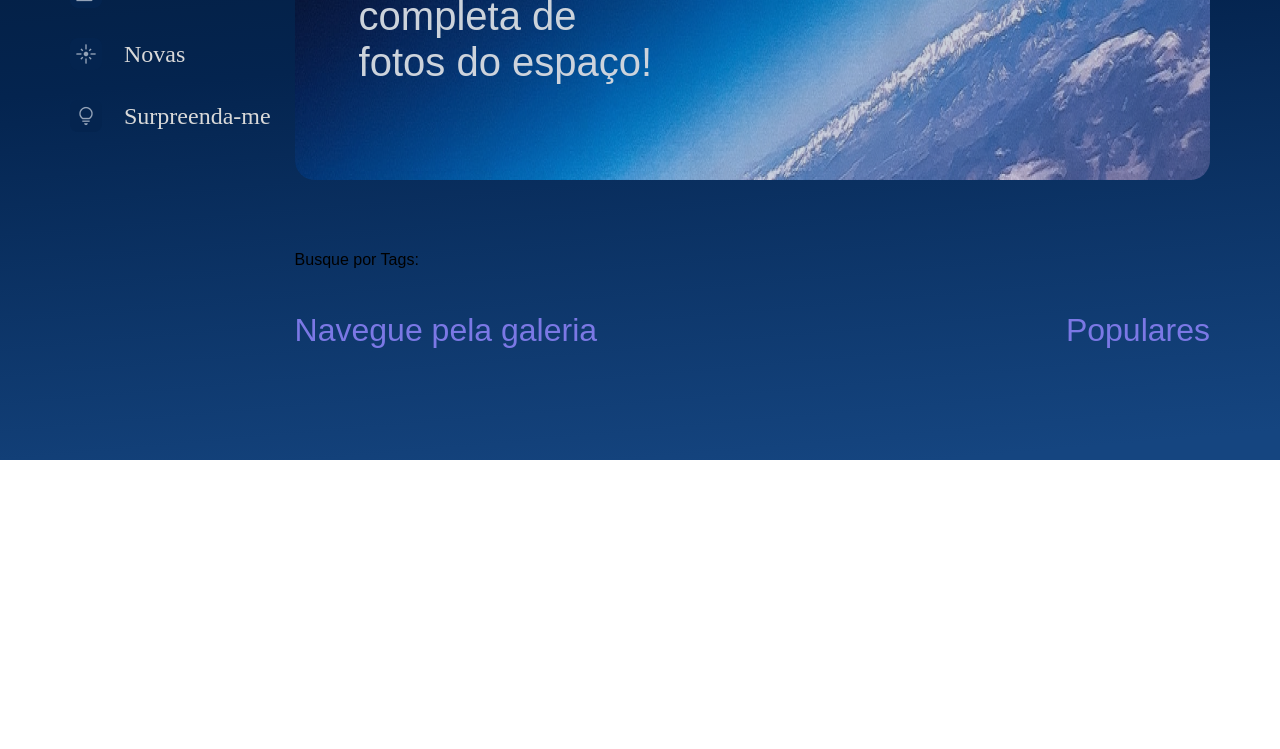
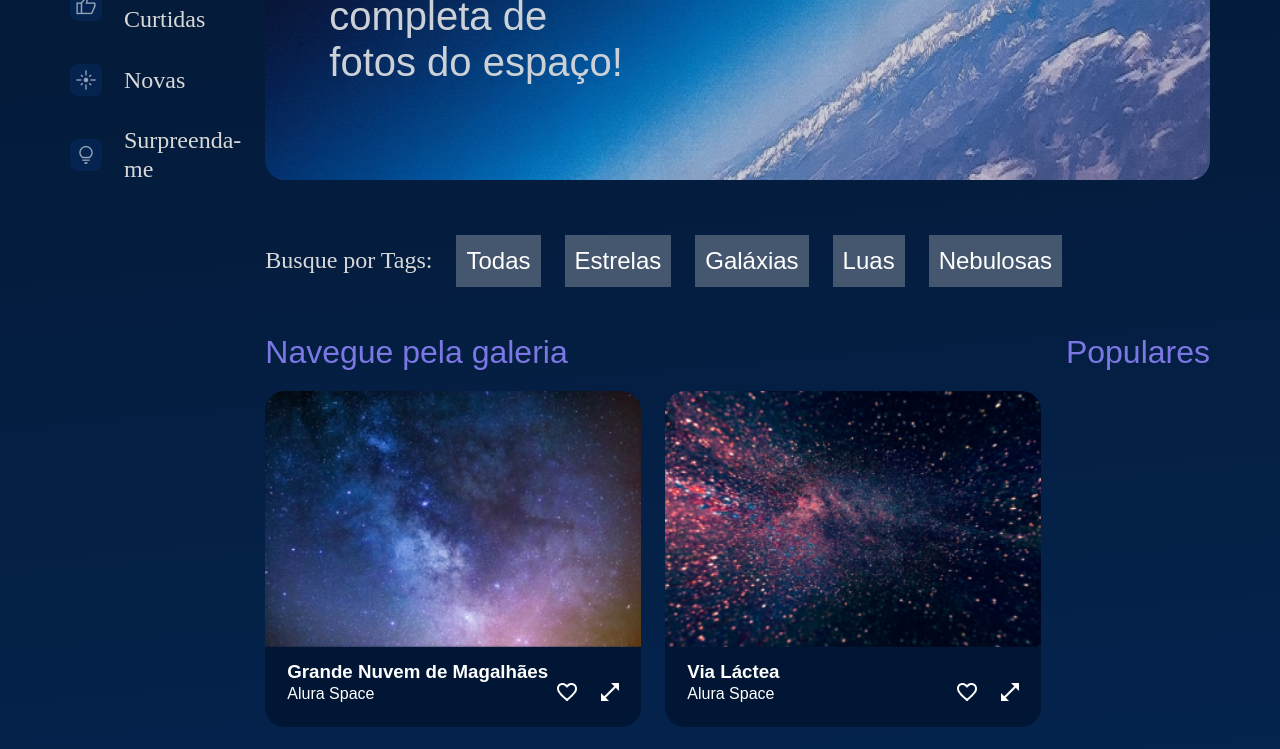
Before and after one commit to devkarine/space-app, a React (Vite) app: page / in a window 1280 px wide. Shown: the part 340-1089 px from the top of the page. Before the commit the page ends 800 px from the top, so only its background shows below. Built offline with nearby package versions, Linux system fonts and the light colour scheme.

Commit message:
feat: adiciona card de imagens da galeria

```diff
--- a/src/App.tsx
+++ b/src/App.tsx
@@ -4,12 +4,18 @@ import { Cabecalho } from "./components/Cabecalho";
 import { BarraLateral } from "./components/BarraLateral";
 import { Banner } from "./components/Banner";
 import { Galeria } from "./components/Galeria";
+import fotos from "./fotos.json";
+import { useState } from "react";
+import { DialogZoom } from "./components/ModalZoom";
 
 const FundoGradiente = styled.div`
-  background: var(
-    --Gradiente-fundo,
-    linear-gradient(175deg, #041833 4.16%, #04244f 48%, #154580 96.76%)
+  background-image: linear-gradient(
+    175deg,
+    #041833 4.16%,
+    #04244f 48%,
+    #154580 96.76%
   );
+
   width: 100%;
   min-height: 100vh;
 `;
@@ -31,7 +37,16 @@ const ConteudoGaleria = styled.section`
   flex-grow: 1;
 `;
 
+export interface FotoProps {
+  titulo: string;
+  fonte: string;
+  path: string;
+  id: number;
+  tagId: number;
+}
+
 export const App = () => {
+  const [fotosDaGaleria, setFotosDaGaleria] = useState<FotoProps[]>(fotos);
   return (
     <FundoGradiente>
       <EstilosGlobais />
@@ -41,9 +56,10 @@ export const App = () => {
           <BarraLateral />
           <ConteudoGaleria>
             <Banner />
-            <Galeria />
+            <Galeria fotos={fotosDaGaleria} />
           </ConteudoGaleria>
         </MainContainer>
+        <DialogZoom />
       </AppContainer>
     </FundoGradiente>
   );
--- a/src/components/EstilosGlobais/index.tsx
+++ b/src/components/EstilosGlobais/index.tsx
@@ -15,153 +15,32 @@ export const EstilosGlobais = createGlobalStyle`
   src: local('Gandhi Sans Bold'), local('GandhiSansBold'), scr(${GandhiSansBold});
 }
 
+* {
+    margin: 0;
+    padding: 0;
+    box-sizing: border-box;
+  }
 
 html {
   line-height: 1.15;
   -webkit-text-size-adjust: 100%;
   font-family: GandhiSansRegular, sans-serif;
 }
-body {
-  margin: 0;
-  min-height: 100vh;
+
+h1{
+  font-size: 32px;
 }
-main {
-  display: block;
-}
-h1 {
-  font-size: 2em;
-  margin: 0.67em 0;
-}
-hr {
-  box-sizing: content-box;
-  height: 0;
-  overflow: visible;
-}
-a {
-  background-color: transparent;
-  text-decoration: none;
-}
-ul{
-  list-style: none;
-}
-abbr[title] {
-  border-bottom: none;
-  text-decoration: underline;
-  text-decoration: underline dotted;
-}
-b,
-strong {
-  font-weight: bolder;
-}
-code,
-kbd,
-samp {
-  font-family: monospace, monospace;
-  font-size: 1em;
-}
-small {
-  font-size: 80%;
-}
-sub,
-sup {
-  font-size: 75%;
-  line-height: 0;
-  position: relative;
-  vertical-align: baseline;
-}
-sub {
-  bottom: -0.25em;
-}
-sup {
-  top: -0.5em;
-}
-img {
-  border-style: none;
-}
-button,
-input,
-optgroup,
-select,
-textarea {
-  font-family: inherit;
-  font-size: 100%;
-  line-height: 1.15;
-  margin: 0;
-}
-button,
-input {
-  overflow: visible;
-}
-button,
-select {
-  text-transform: none;
-}
-button,
-[type="button"],
-[type="reset"],
-[type="submit"] {
-  -webkit-appearance: button;
-}
-button::-moz-focus-inner,
-[type="button"]::-moz-focus-inner,
-[type="reset"]::-moz-focus-inner,
-[type="submit"]::-moz-focus-inner {
-  border-style: none;
-  padding: 0;
-}
-button:-moz-focusring,
-[type="button"]:-moz-focusring,
-[type="reset"]:-moz-focusring,
-[type="submit"]:-moz-focusring {
-  outline: 1px dotted ButtonText;
-}
-fieldset {
-  padding: 0.35em 0.75em 0.625em;
-}
-legend {
-  box-sizing: border-box;
-  color: inherit;
-  display: table;
-  max-width: 100%;
-  padding: 0;
-  white-space: normal;
-}
-progress {
-  vertical-align: baseline;
-}
-textarea {
-  overflow: auto;
-}
-[type="checkbox"],
-[type="radio"] {
-  box-sizing: border-box;
-  padding: 0;
-}
-[type="number"]::-webkit-inner-spin-button,
-[type="number"]::-webkit-outer-spin-button {
-  height: auto;
-}
-[type="search"] {
-  -webkit-appearance: textfield;
-  outline-offset: -2px;
-}
-[type="search"]::-webkit-search-decoration {
-  -webkit-appearance: none;
-}
-::-webkit-file-upload-button {
-  -webkit-appearance: button;
-  font: inherit;
-}
-details {
-  display: block;
-}
-summary {
-  display: list-item;
-}
-template {
-  display: none;
-}
-[hidden] {
-  display: none;
-}
+
+button {
+    cursor: pointer;
+    border: none;
+  }
+
+  a {
+    text-decoration: none;
+  }
+
+  ul {
+    list-style-type: none;
+  }
 `;
--- /dev/null
+++ b/src/components/Galeria/Imagem/index.tsx
@@ -0,0 +1,72 @@
+import styled from "styled-components";
+import { FotoProps } from "../../../App";
+
+interface CardProps {
+  $expandida: boolean;
+}
+
+const Card = styled.div<CardProps>`
+  width: ${(props) => (props.$expandida ? "90px" : "376px")};
+  height: 336px;
+  border-radius: 20px;
+  background: #001634;
+`;
+
+const ImageGalery = styled.img`
+  width: 100%;
+  height: 256px;
+  border-radius: 20px 20px 0px 0px;
+`;
+
+const Description = styled.div`
+  display: flex;
+  flex-direction: column;
+  height: 60px;
+  padding: 10px 22px;
+  color: #ffffff;
+
+  footer {
+    display: flex;
+    align-items: center;
+    justify-content: space-between;
+  }
+`;
+
+const ContentIcon = styled.div`
+  display: flex;
+  gap: 24px;
+`;
+
+const Icon = styled.button`
+  border: none;
+  background-color: transparent;
+`;
+
+interface ImagemProps {
+  foto: FotoProps;
+}
+
+export const Imagem = ({ foto }: ImagemProps) => {
+  const expandida = false;
+  return (
+    <Card $expandida={expandida} id={`foto-${foto.id}`}>
+      <ImageGalery src={foto.path} alt="imagem do céu estrelado" />
+      <Description>
+        <h3>{foto.titulo}</h3>
+        <footer>
+          <p>{foto.fonte}</p>
+          <ContentIcon>
+            <Icon>
+              <img src="/icones/favorito.png" alt="icone de coração" />
+            </Icon>
+            {!expandida && (
+              <Icon>
+                <img src="/icones/expandir.png" alt="icone de expandir" />
+              </Icon>
+            )}
+          </ContentIcon>
+        </footer>
+      </Description>
+    </Card>
+  );
+};
--- a/src/components/Galeria/Tags/index.tsx
+++ b/src/components/Galeria/Tags/index.tsx
@@ -1,16 +1,61 @@
-import styled from "styled-components"
+import styled from "styled-components";
+import tags from "../../../../tags.json";
 
 const ContainerTag = styled.div`
+  font-family: Gandhi Sans;
   height: 49px;
   display: flex;
   align-items: center;
   margin-top: 56px;
-`
+  gap: 24px;
 
-export const Tags = () =>{
+  p {
+    color: #d9d9d9;
+    font-size: 24px;
+  }
+
+  button {
+
+    background: rgba(217, 217, 217, 0.3);
+    padding: 10px 8px;
+    border: 2px solid transparent;
+    cursor: pointer;
+    transition: background-color 0.3s ease-in-out;
+    color: #fff;
+    text-align: center;
+    font-size: 24px;
+
+    &:hover {
+      border-image-slice: 1;
+      border-image-source: linear-gradient(
+        50deg,
+        #ff8b8c 0,
+        #ff8390 7.14%,
+        #fb7b95 14.29%,
+        #f6729a 21.43%,
+        #ef69a0 28.57%,
+        #e660a5 35.71%,
+        #da58aa 42.86%,
+        #cc50b0 50%,
+        #bb4ab6 57.14%,
+        #a847bc 64.29%,
+        #9247c3 71.43%,
+        #7748ca 78.57%,
+        #534bcf 85.71%,
+        #004fd5 92.86%,
+        #0052d8 100%
+      );
+    }
+  }
+`;
+
+export const Tags = () => {
   return (
     <ContainerTag>
-            Busque por Tags:
+      <p>Busque por Tags:</p>
+      {tags.map((tag) => (
+        <button key={tag.id}>{tag.titulo}</button>
+      ))}
     </ContainerTag>
-    )
-}
+  );
+};
--- a/src/components/Galeria/index.tsx
+++ b/src/components/Galeria/index.tsx
@@ -1,10 +1,13 @@
 import styled from "styled-components";
 import { Tags } from "./Tags";
 import { Populares } from "./Populares";
+import { FotoProps } from "../../App";
+import { Imagem } from "./Imagem";
 
 const ContentGaleria = styled.div`
   display: flex;
   gap: 24px;
+  margin: 49px 0 24px 0;
 
   h2 {
     color: #7b78e5;
@@ -15,29 +18,48 @@ const ContentGaleria = styled.div`
 
 const GaleriaEstilizada = styled.section`
   flex-grow: 1;
+  display: flex;
+  gap: 20px;
+  flex-direction: column;
+
+  ul {
+    display: flex;
+    gap: 24px;
+    flex-wrap: wrap;
+  }
 `;
 
+
+
 const PopularesEstilizado = styled.section`
-    text-align: center;
+  text-align: center;
 `;
 
-export const Galeria = () => {
+export interface GaleriaProps {
+  fotos: FotoProps[];
+}
+
+export const Galeria = ({ fotos = [] }: GaleriaProps) => {
   return (
     <>
       <Tags />
 
       <ContentGaleria>
-
         <GaleriaEstilizada>
           <h2>Navegue pela galeria</h2>
-
+          <ul>
+            {fotos.map((foto) => (
+              <li key={foto.id}>
+                <Imagem foto={foto} />
+              </li>
+            ))}
+          </ul>
         </GaleriaEstilizada>
 
         <PopularesEstilizado>
           <h2>Populares</h2>
-          <Populares/>
+          <Populares />
         </PopularesEstilizado>
-
       </ContentGaleria>
     </>
   );
--- /dev/null
+++ b/src/components/ModalZoom/index.tsx
@@ -0,0 +1,12 @@
+
+
+export const DialogZoom = () => {
+  return (
+    <dialog open>
+      <p>Greetings, one and all!</p>
+      <form method="dialog">
+        <button>OK</button>
+      </form>
+    </dialog>
+  );
+};
```
Also changed, not shown: src/fotos.json (renamed from fotos.json). Lines whose indentation alone changed are shown as unchanged.
